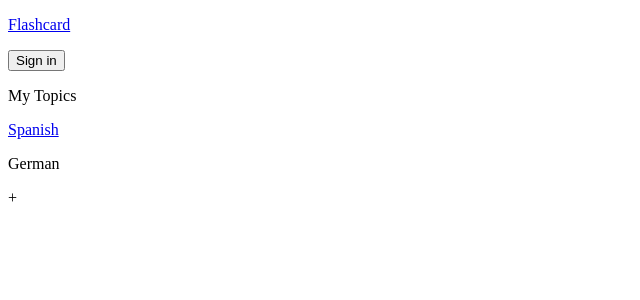
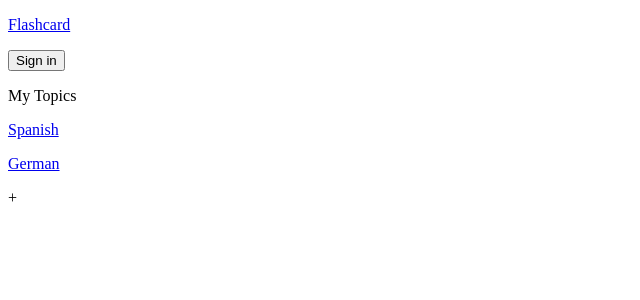
Before and after one commit to gabbate102/Flashcard-app, a Next.js app: page / in a window 1280 px wide. Shown: the top 300 px of the page, without its empty margins (0-640 px from the left). Built offline with nearby package versions, Linux system fonts and the light colour scheme; no server answers.

Commit message:
Refactor home page component to render topics dynamically

```diff
--- a/src/app/page.tsx
+++ b/src/app/page.tsx
@@ -1,8 +1,13 @@
-import { Button } from "@/components/ui/button";
+"use client";
+
 import Navbar from "@/components/navbar"
 import Link from 'next/link'
 
 export default function Home() {
+  // topics list as demo data
+  const topics = ["Spanish","German"]
+  // render the topics into a list
+  const listItems = topics.map(topic => <p className="text-xl"><Link href={`/topic-page?topic=${topic}`}>{topic}</Link></p>);
   return (
     <main className="">
       <Navbar />
@@ -11,8 +16,7 @@ export default function Home() {
           <p className="text-2xl">My Topics</p>
         </div>
         <div className="flex flex-col w-1/2 my-auto gap-4">
-          <p className="text-xl"><Link href="/topic-page">Spanish</Link></p>
-          <p className="text-xl">German</p>
+          {listItems}
           <p>+</p>
         </div>
       </div>
--- a/src/app/topic-page/page.tsx
+++ b/src/app/topic-page/page.tsx
@@ -1,15 +1,19 @@
+"use client";
+
 import Navbar from "@/components/navbar"
 import Link from 'next/link'
 import { Button } from "@/components/ui/button";
+import { useState } from "react";
 
 export default function TopicPage() {
+  const [topic, setTopic] = useState();
   return (
     <>
       <Navbar />
       <div className="container flex flex-col items-center">
         <div className="w-1/2 py-8 flex justify-between items-center">
           <p className="text-2xl">Spanish</p>
-          <Link href="/edit-page"><Button>Edit</Button></Link>
+          <Link href={`/edit-page?topic=${topic}`}><Button>Edit</Button></Link>
         </div>
         <div className="flex flex-col w-1/2 my-auto gap-4">
           <p className="text-xl"><Link href="/set-page">All Vocabulary</Link></p>
```
